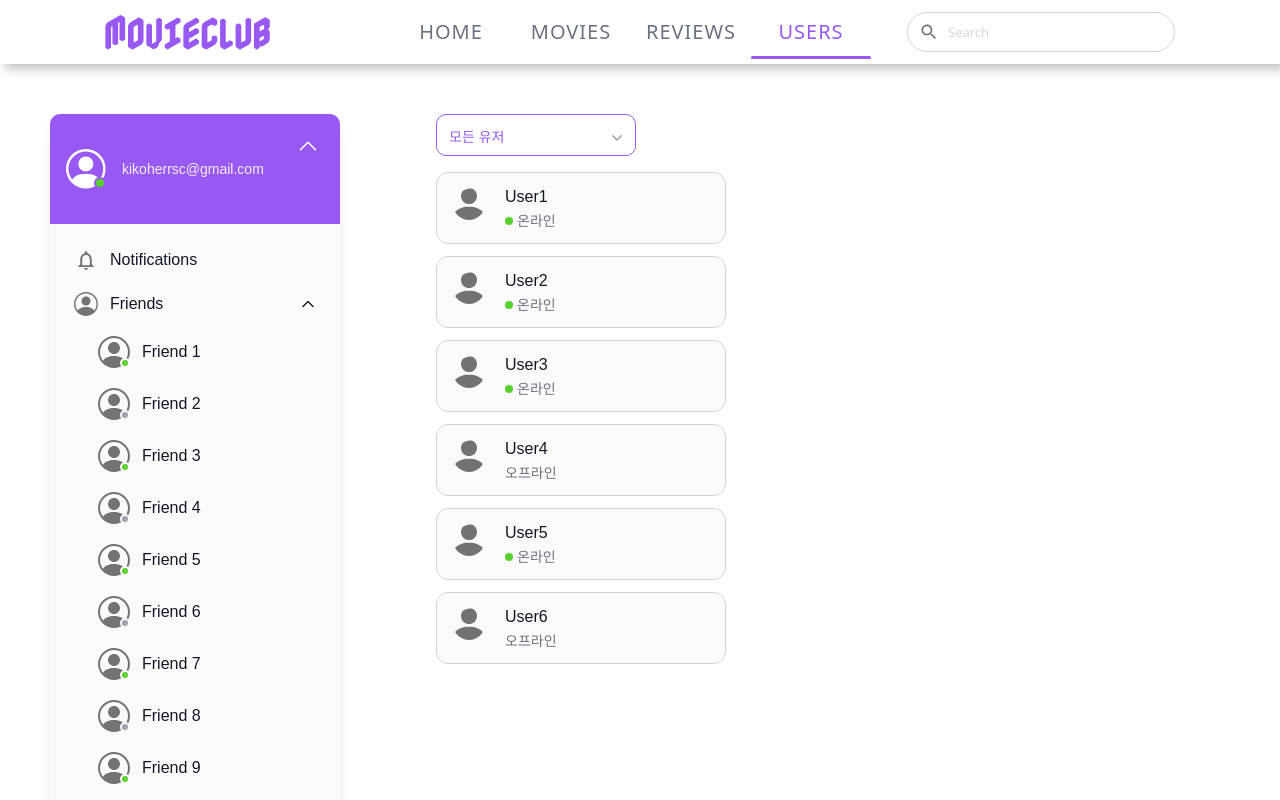
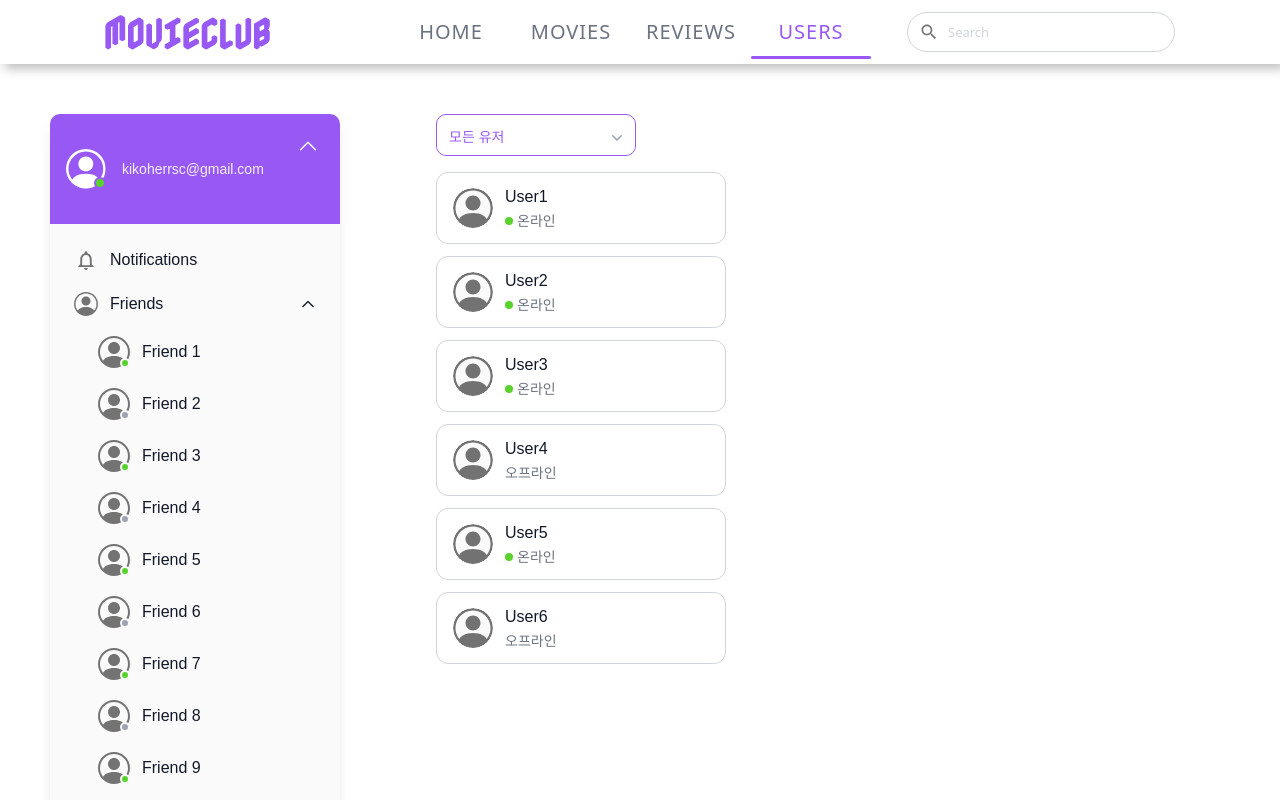
Before and after one commit to peachPetal/FE7_project_movieclub, a React (Vite) app: page /users in a window 1280 px wide. Shown: the top 800 px of the page. Built offline with nearby package versions, Linux system fonts and the light colour scheme; a web font is replaced by a local one.

Commit message:
✨ feat: 유저 페이지 첫 화면 구현 완료

```diff
--- a/src/components/users/UserItem.tsx
+++ b/src/components/users/UserItem.tsx
@@ -1,5 +1,7 @@
+import { useEffect, useState } from "react";
 import type { AppUser } from "../../types/User";
-import profileIcon from "../../assets/person.svg";
+import profileIconBlack from "../../assets/person-circle-black.svg";
+import profileIconWhite from "../../assets/person-circle-white.svg";
 
 type Props = {
   user: AppUser;
@@ -16,33 +18,43 @@ export default function UserItem({
 }: Props) {
   const { name, isOnline } = user;
 
+  // 다크 모드 상태 관리
+  const [isDark, setIsDark] = useState(
+    () => localStorage.getItem("theme") === "dark"
+  );
+
+  useEffect(() => {
+    const handleThemeChange = () => {
+      setIsDark(localStorage.getItem("theme") === "dark");
+    };
+
+    window.addEventListener("storage", handleThemeChange);
+    return () => window.removeEventListener("storage", handleThemeChange);
+  }, []);
+
   return (
     <button
       type="button"
       onClick={() => onClick?.(user)}
       className={[
-        // 카드 베이스
         "w-full flex items-center gap-3 rounded-xl border transition",
         "px-4 py-3",
-        // 배경 및 테두리 색상
-        "bg-[var(--color-background-sub)] border-[var(--color-text-placeholder)]",
-        // 호버/포커스
+        "border-[var(--color-text-placeholder)]",
         "hover:border-[var(--color-text-light)] hover:shadow-sm focus:outline-none focus:ring-2 focus:ring-[var(--color-main-20)]",
-        // 선택 상태
         selected
           ? "border-[var(--color-main)] ring-2 ring-[var(--color-main-10)]"
           : "",
-        // 다크 모드
-        "dark:bg-[var(--color-background-main)] dark:border-[var(--color-text-light)] dark:hover:border-[var(--color-text-sub)]",
+        "dark:bg-[var(--color-background-sub)] dark:border-[var(--color-text-light)] dark:hover:border-[var(--color-text-sub)]",
         className || "",
       ].join(" ")}
       aria-pressed={selected}
     >
+      {/* 다크 모드에 따라 아이콘 변경 */}
       <div className="relative h-10 w-10 shrink-0 rounded-full bg-[var(--color-background-sub)] overflow-hidden">
         <img
-          src={profileIcon}
+          src={isDark ? profileIconWhite : profileIconBlack}
           alt=""
-          className="absolute inset-0 w-8 h-8 object-cover rounded-full"
+          className="absolute inset-0 w-full h-full object-cover rounded-full"
         />
       </div>
 
```
